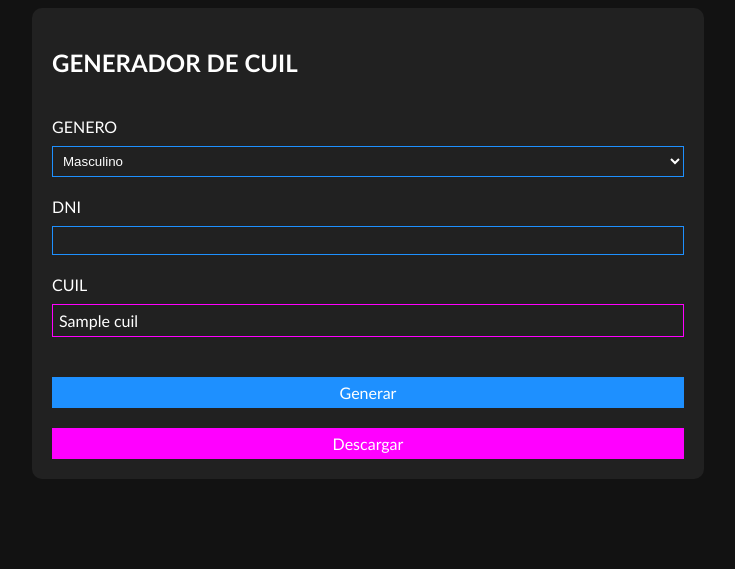
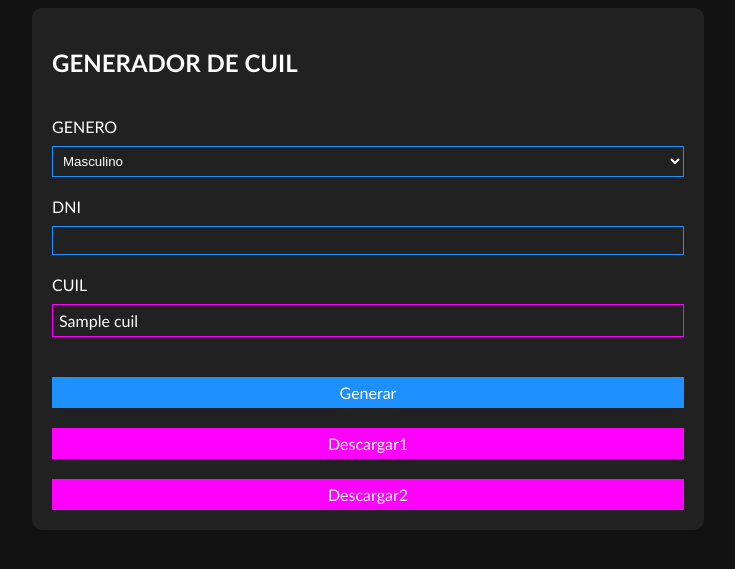
Before and after one commit to jisus455/generador-web-flask, a Flask app: template templates/index.html in a window 1280 px wide. Shown: the top 569 px of the page, without its empty margins (272-1007 px from the left). Run offline with Flask 3, Linux system fonts and the light colour scheme; the template is opened without the code that fills it: most values are stand-ins (such as "Sample title", 1, 10 or a date in 2020); parts of the project's set-up code (start-up, migrations or seed data) failed here and were passed over.

Commit message:
implement download file with flask

```diff
--- a/main.py
+++ b/main.py
@@ -1,4 +1,4 @@
-from flask import Flask, redirect, session, render_template, send_from_directory, request
+from flask import Flask, redirect, session, render_template, send_from_directory, request, send_file
 from os import path
 
 from business.CuilGenerate import CuilGenerate
@@ -29,6 +29,10 @@ def index():
 
         return render_template("index.html", cuil=cuil, error=error)
 
+@app.route("/download")
+def downloadFile():
+    pathFile = path.join(app.root_path, 'static', 'result', 'data.txt')
+    return send_file(pathFile, as_attachment=True)
 
 @app.route("/index.css")
 def styleGenerate():
--- a/templates/index.html
+++ b/templates/index.html
@@ -9,7 +9,6 @@
 </head>
 
 <body>
-
     <section class="container">
         <form method="post">
             <h2>GENERADOR DE CUIL</h2>
@@ -37,17 +36,21 @@
             <div class="group-error">
                 {%if error %}
                 <span class="error">
-                <svg xmlns="http://www.w3.org/2000/svg" width="16" height="16" fill="currentColor" class="bi bi-exclamation-triangle" viewBox="0 0 16 16">
-                    <path d="M7.938 2.016A.13.13 0 0 1 8.002 2a.13.13 0 0 1 .063.016.15.15 0 0 1 .054.057l6.857 11.667c.036.06.035.124.002.183a.2.2 0 0 1-.054.06.1.1 0 0 1-.066.017H1.146a.1.1 0 0 1-.066-.017.2.2 0 0 1-.054-.06.18.18 0 0 1 .002-.183L7.884 2.073a.15.15 0 0 1 .054-.057m1.044-.45a1.13 1.13 0 0 0-1.96 0L.165 13.233c-.457.778.091 1.767.98 1.767h13.713c.889 0 1.438-.99.98-1.767z"/>
-                    <path d="M7.002 12a1 1 0 1 1 2 0 1 1 0 0 1-2 0M7.1 5.995a.905.905 0 1 1 1.8 0l-.35 3.507a.552.552 0 0 1-1.1 0z"/>
-                  </svg> {{error}}
+                    <svg xmlns="http://www.w3.org/2000/svg" width="16" height="16" fill="currentColor"
+                        class="bi bi-exclamation-triangle" viewBox="0 0 16 16">
+                        <path
+                            d="M7.938 2.016A.13.13 0 0 1 8.002 2a.13.13 0 0 1 .063.016.15.15 0 0 1 .054.057l6.857 11.667c.036.06.035.124.002.183a.2.2 0 0 1-.054.06.1.1 0 0 1-.066.017H1.146a.1.1 0 0 1-.066-.017.2.2 0 0 1-.054-.06.18.18 0 0 1 .002-.183L7.884 2.073a.15.15 0 0 1 .054-.057m1.044-.45a1.13 1.13 0 0 0-1.96 0L.165 13.233c-.457.778.091 1.767.98 1.767h13.713c.889 0 1.438-.99.98-1.767z" />
+                        <path
+                            d="M7.002 12a1 1 0 1 1 2 0 1 1 0 0 1-2 0M7.1 5.995a.905.905 0 1 1 1.8 0l-.35 3.507a.552.552 0 0 1-1.1 0z" />
+                    </svg> {{error}}
                 </span>
                 {% endif %}
             </div>
 
             <button type="submit" class="btn-generate">Generar</button>
             {%if cuil %}
-            <a class="btn-download" href="../static/result/data.txt" download="datos">Descargar</a>
+            <a class="btn-download" href="../static/result/data.txt" download="datos">Descargar1</a>
+            <a class="btn-download" href="download">Descargar2</a>
             {% endif %}
         </form>
     </section>
```
